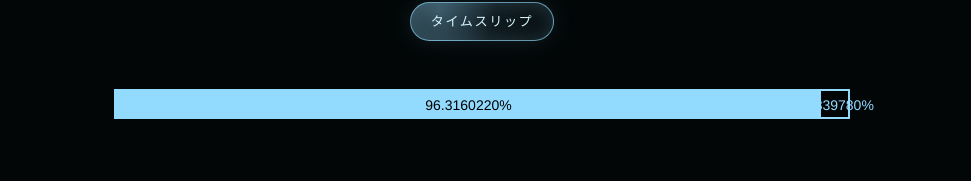
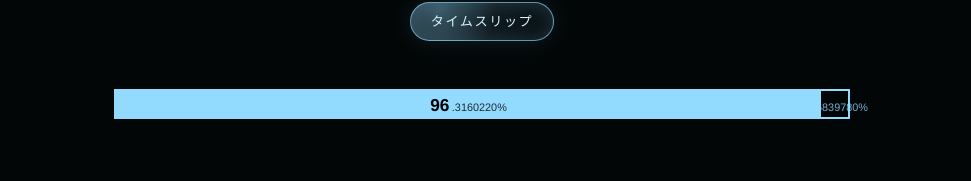
Before and after one commit to Nyoho/time-flies, a React (Vite) app: page / in a window 1280 px wide. Shown: the part 228-409 px from the top of the page, without its empty margins (158-1129 px from the left). Built offline with nearby package versions, Linux system fonts and the light colour scheme.

Commit message:
Improve milestone card and percent formatting

```diff
--- a/public/css/stylish-portfolio.css
+++ b/public/css/stylish-portfolio.css
@@ -234,6 +234,15 @@ footer {
   transition: opacity 0.15s ease-out;
 }
 
+.milestone-card {
+  border: 1px solid rgba(147, 219, 254, 0.25);
+  border-radius: 14px;
+  padding: 1.1rem 1.2rem 1rem;
+  background:
+    radial-gradient(circle at 0 0, rgba(147, 219, 254, 0.12), transparent 48%),
+    linear-gradient(135deg, rgba(147, 219, 254, 0.08), rgba(147, 219, 254, 0.02));
+}
+
 .milestone-revealer.milestone-visible .milestone-section {
   opacity: 1;
   animation: anno-gashan 0.75s linear 0.05s both;
@@ -299,6 +308,24 @@ footer {
 .countdown-unit {
   font-size: 0.55em;
   opacity: 0.7;
+}
+
+.progress-percent-value {
+  display: inline-flex;
+  align-items: baseline;
+}
+
+.progress-percent-main {
+  font-size: 1.08rem;
+  font-weight: 700;
+  line-height: 1;
+}
+
+.progress-percent-sub {
+  font-size: 0.68rem;
+  opacity: 0.8;
+  margin-left: 0.15rem;
+  line-height: 1;
 }
 
 .milestone-details {
--- a/src/components/time-flies.tsx
+++ b/src/components/time-flies.tsx
@@ -49,10 +49,17 @@ export const formatCountdown = (ms: number) => {
   )
 }
 
+const formatPercentParts = (value: number) => {
+  const [integerPart, decimalPart] = value.toFixed(7).split('.')
+  return { integerPart, decimalPart }
+}
+
 const TimeFlies = ({ time, onTimeClick, isTimeSlipped, onResetTime }: TimeFliesProps) => {
   const [fractionMilestone, setFractionMilestone] = useState<FractionMilestone | null>(null)
   const progressPercent = (1 - time.remain) * 100
   const remainingPercent = time.remain * 100
+  const progressParts = formatPercentParts(progressPercent)
+  const remainingParts = formatPercentParts(remainingPercent)
 
   return (
     <div className={`time-flies ${isTimeSlipped ? 'time-slipped' : ''}`}>
@@ -92,13 +99,19 @@ const TimeFlies = ({ time, onTimeClick, isTimeSlipped, onResetTime }: TimeFliesP
                     className="bg-primary text-black d-flex align-items-center justify-content-center small"
                     style={{ height: '28px', width: `${progressPercent}%` }}
                   >
-                    {progressPercent.toFixed(7)}%
+                    <span className="progress-percent-value">
+                      <span className="progress-percent-main">{progressParts.integerPart}</span>
+                      <span className="progress-percent-sub">.{progressParts.decimalPart}%</span>
+                    </span>
                   </span>
                   <span
                     className="d-flex align-items-center justify-content-center small"
                     style={{ height: '28px', width: `${remainingPercent}%` }}
                   >
-                    {remainingPercent.toFixed(7)}%
+                    <span className="progress-percent-value">
+                      <span className="progress-percent-main">{remainingParts.integerPart}</span>
+                      <span className="progress-percent-sub">.{remainingParts.decimalPart}%</span>
+                    </span>
                   </span>
                 </div>
               </div>
@@ -151,13 +164,17 @@ const TimeFlies = ({ time, onTimeClick, isTimeSlipped, onResetTime }: TimeFliesP
               <div className="milestone-revealer-inner">
                 <div className="row mt-4 milestone-section">
                   <div className="col-md-6 offset-md-3 text-center">
+                    <div className="milestone-card">
                       <h3>Some milestones</h3>
                       <p className="milestone-label">連分数近似が次に変わるまで</p>
                       <div className="milestone-countdown">
                         {fractionMilestone ? formatCountdown(fractionMilestone.nextDate - time.date) : '\u00A0'}
                       </div>
                       <div className="milestone-details">
-                      <span className="milestone-date">{fractionMilestone?.nextDate.toLocaleString() ?? '\u00A0'}</span>
+                        <span className="milestone-date">
+                          {fractionMilestone?.nextDate.toLocaleString() ?? '\u00A0'}
+                        </span>
+                      </div>
                     </div>
                   </div>
                 </div>
```
Lines whose indentation alone changed are shown as unchanged.
